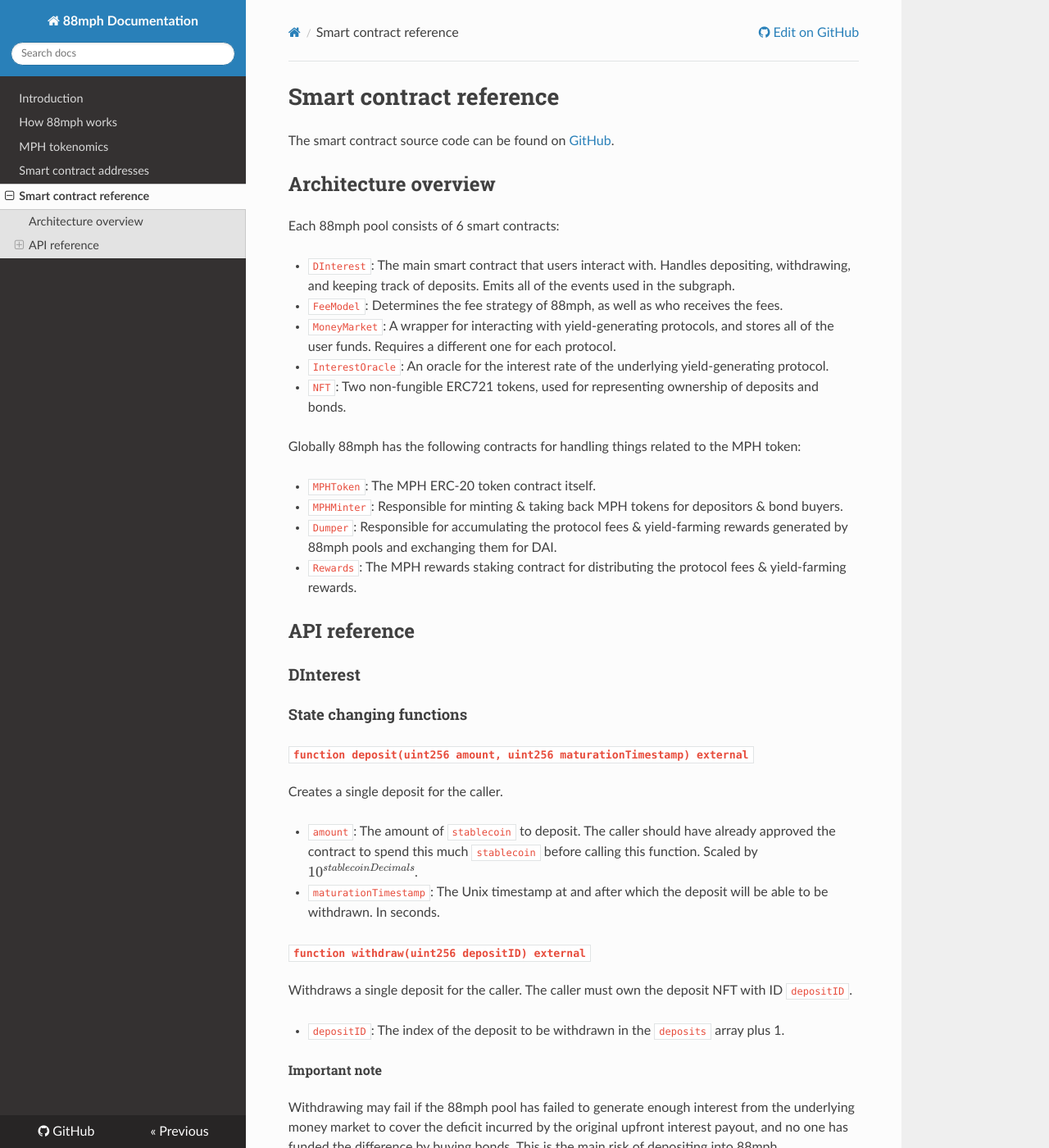
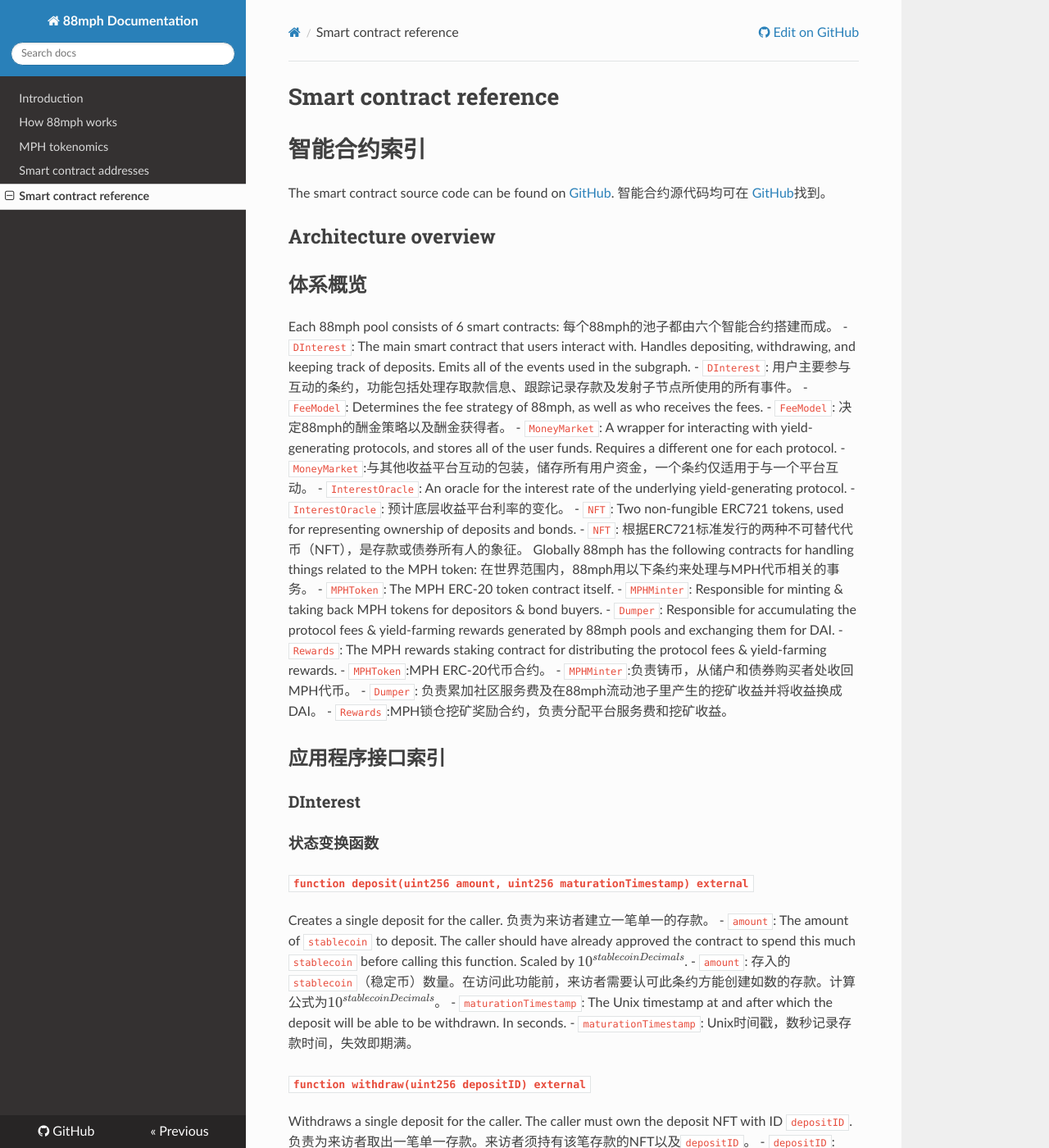
Before and after one commit to 88mphapp/docs, an MkDocs documentation site: the page built from docs/smartcontract.md, in a window 1280 px wide and 1400 px high. Shown: the whole window at 82% size. Built offline with MkDocs 1.6.1, drawn with Linux system fonts in a browser that asks for light colours; nearby versions of some CDN libraries; formulas are drawn with MathJax 3; some of the changed text lies outside the part shown.

Commit message:
Update smartcontract.md

```diff
--- a/docs/smartcontract.md
+++ b/docs/smartcontract.md
@@ -1,91 +1,115 @@
 # Smart contract reference
-
+# 智能合约索引
 The smart contract source code can be found on [GitHub](https://github.com/88mphapp/88mph-contracts).
-
+智能合约源代码均可在 [GitHub](https://github.com/88mphapp/88mph-contracts)找到。
 ## Architecture overview
-
+## 体系概览
 Each 88mph pool consists of 6 smart contracts:
-
+每个88mph的池子都由六个智能合约搭建而成。
 - `DInterest`: The main smart contract that users interact with. Handles depositing, withdrawing, and keeping track of deposits. Emits all of the events used in the subgraph.
+- `DInterest`: 用户主要参与互动的条约，功能包括处理存取款信息、跟踪记录存款及发射子节点所使用的所有事件。
 - `FeeModel`: Determines the fee strategy of 88mph, as well as who receives the fees.
+- `FeeModel`: 决定88mph的酬金策略以及酬金获得者。
 - `MoneyMarket`: A wrapper for interacting with yield-generating protocols, and stores all of the user funds. Requires a different one for each protocol.
+- `MoneyMarket`:与其他收益平台互动的包装，储存所有用户资金，一个条约仅适用于与一个平台互动。
 - `InterestOracle`: An oracle for the interest rate of the underlying yield-generating protocol.
+- `InterestOracle`: 预计底层收益平台利率的变化。
 - `NFT`: Two non-fungible ERC721 tokens, used for representing ownership of deposits and bonds.
-
+- `NFT`: 根据ERC721标准发行的两种不可替代代币（NFT），是存款或债券所有人的象征。
 Globally 88mph has the following contracts for handling things related to the MPH token:
-
+在世界范围内，88mph用以下条约来处理与MPH代币相关的事务。
 - `MPHToken`: The MPH ERC-20 token contract itself.
 - `MPHMinter`: Responsible for minting & taking back MPH tokens for depositors & bond buyers.
 - `Dumper`: Responsible for accumulating the protocol fees & yield-farming rewards generated by 88mph pools and exchanging them for DAI.
 - `Rewards`: The MPH rewards staking contract for distributing the protocol fees & yield-farming rewards.
+- `MPHToken`:MPH ERC-20代币合约。
+- `MPHMinter`:负责铸币，从储户和债券购买者处收回MPH代币。
+- `Dumper`: 负责累加社区服务费及在88mph流动池子里产生的挖矿收益并将收益换成DAI。
+- `Rewards`:MPH锁仓挖矿奖励合约，负责分配平台服务费和挖矿收益。
 
-## API reference
+## 应用程序接口索引
 
 ### DInterest
 
-#### State changing functions
+#### 状态变换函数
 
 ##### `function deposit(uint256 amount, uint256 maturationTimestamp) external`
 
 Creates a single deposit for the caller.
-
+负责为来访者建立一笔单一的存款。
 - `amount`: The amount of `stablecoin` to deposit. The caller should have already approved the contract to spend this much `stablecoin` before calling this function. Scaled by \(10^{stablecoinDecimals}\).
+- `amount`: 存入的`stablecoin`（稳定币）数量。在访问此功能前，来访者需要认可此条约方能创建如数的存款。计算公式为\(10^{stablecoinDecimals}\)。
 - `maturationTimestamp`: The Unix timestamp at and after which the deposit will be able to be withdrawn. In seconds.
-
+- `maturationTimestamp`: Unix时间戳，数秒记录存款时间，失效即期满。
 ##### `function withdraw(uint256 depositID) external`
 
 Withdraws a single deposit for the caller. The caller must own the deposit NFT with ID `depositID`.
-
+负责为来访者取出一笔单一存款。来访者须持有该笔存款的NFT以及`depositID`。
 - `depositID`: The index of the deposit to be withdrawn in the `deposits` array plus 1.
-
+- `depositID`: `deposits`数组中要提取的存款的指数加1。
 ###### Important note
+###### 注意事项
 
 Withdrawing may fail if the 88mph pool has failed to generate enough interest from the underlying money market to cover the deficit incurred by the original upfront interest payout, and no one has funded the difference by buying bonds. This is the main risk of depositing into 88mph.
-
+如果88mph流动池在底层交易市场中无法产生足额利息来偿算承诺给用户的利息，并且也没人买债券来补足差额，那么取款则有可能失败。这是在88mph平台上投资的主要风险。
 ##### `function earlyWithdraw(uint256 depositID) external`
 
 Withdraws a single deposit for the caller, before the maturation timestamp. The caller must own the deposit NFT with ID `depositID`.
-
+负责未到期的提前取款事宜。来访者须持有该笔存款的NFT以及`depositID`。
 - `depositID`: The index of the deposit to be withdrawn in the `deposits` array plus 1.
+- `depositID`: `deposits`数组中要提取的存款的指数加1。
 
 ##### `function multiDeposit(uint256[] calldata amountList, uint256[] calldata maturationTimestampList) external`
 
 Deposits multiple deposits for the caller. The values at each index in each array will be combined to create a single deposit.
-
+负责为来访者存入多笔存款。每个数组中每个索引的值将被合并以创建单个存款。
 - `amountList`: An array of the amounts of `stablecoin` to deposit. The caller should have already approved the contract to spend this much `stablecoin` before calling this function. Scaled by \(10^{stablecoinDecimals}\).
+- `amountList`：要存入的`stablecoin`（稳定币）数量的数组。在访问此功能前，来访者需要认可此条约方能创建如数的存款。 计算公式为\(10^{stablecoinDecimals}\)。
 - `maturationTimestampList`: An array of the Unix timestamps at and after which the deposits will be able to be withdrawn. In seconds.
+- `maturationTimestampList`:Unix时间戳数组，数秒记录存款时间，失效即期满。
 
 ###### Input size limit
+###### 输入大小限制
 
 The maximum recommended number of deposits is 20.
-
+建议的最大存款数为20。
 ##### `function multiWithdraw(uint256[] calldata depositIDList) external`
 
 Withdraws multiple deposits for the caller. The caller must own the deposit NFTs with IDs in `depositIDList`.
+负责为来访者取出多笔存款。来访者须持有该笔存款的NFT以及`depositIDList`。
 
 - `depositIDList`: The indices of the deposits to be withdrawn in the `deposits` array plus 1.
+- `depositIDList`：`deposits`数组中要提取的各笔存款的指数加1。
 
 ###### Input size limit
+###### 输入大小限制
 
 The maximum recommended number of deposits is 100.
+建议的最大存款数为100。
 
 ###### Important note
 
 Withdrawing may fail if the 88mph pool has failed to generate enough interest from the underlying money market to cover the deficit incurred by the original upfront interest payout, and no one has funded the difference. This is the main risk of depositing into 88mph. If withdrawing actually fails, `earlyWithdraw()` may be called to get back the deposit minus the upfront interest and fee.
+如果88mph流动池在底层交易市场中无法产生足额利息来偿算承诺给用户的利息，并且也没人买债券来补足差额，那么取款则有可能失败。这是在88mph平台上投资的主要风险。如果取款失败，`earlyWithdraw()`程序可能被唤醒从本金中扣除前一阶段的利息和费用。
 
 ##### `function multiEarlyWithdraw(uint256[] calldata depositIDList) external`
 
 Withdraws multiple deposits for the caller, before the maturation timestamp. The caller must own the deposit NFTs with IDs in `depositIDList`.
+负责在存期未满时为来访者取出多笔存款。来访者须持有该笔存款的NFT以及`depositIDList`。
 
 - `depositIDList`: The indices of the deposits to be withdrawn in the `deposits` array plus 1.
+- `depositIDList`: `deposits`数组中要提取的各笔存款的指数加1。
 
 ###### Input size limit
+###### 输入大小限制
 
 The maximum recommended number of deposits is 50.
+建议的最大存款数为50。
 
 ##### `function fundAll() external`
 
 Allows the caller to fund all of the existing deficit of the 88mph pool. In exchange, the caller receives a funding NFT, and the interest generated by the deposits the caller funded will be sent to the owner of the NFT whenever a deposit they funded is withdrawn.
+
 
 Before calling this function, the caller must approve at least the deficit amount of `stablecoin` to the `DInterest` contract. This amount may be obtained using [`surplus()`](#function-surplus-external-view-returns-bool-isnegative-uint256-surplusamount). To avoid the transaction being reverted, it is recommended to simply set the approval amount to \(2^{256}-1\).
 
```
